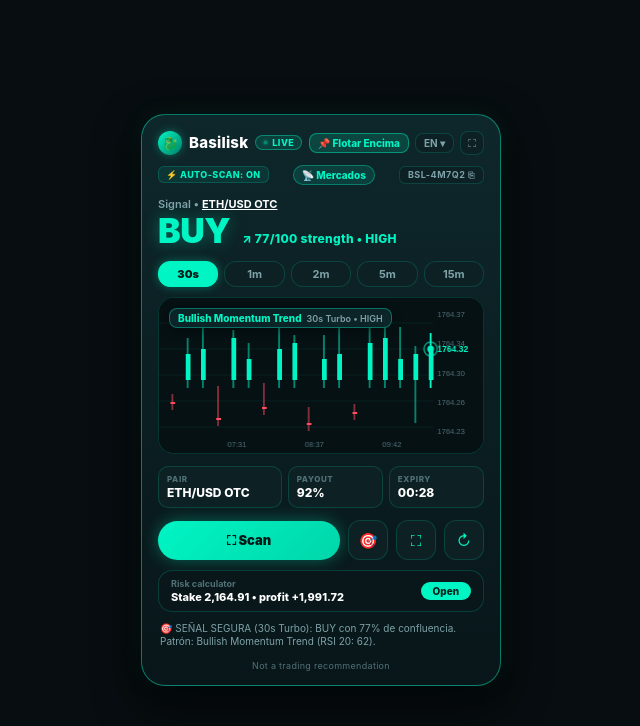
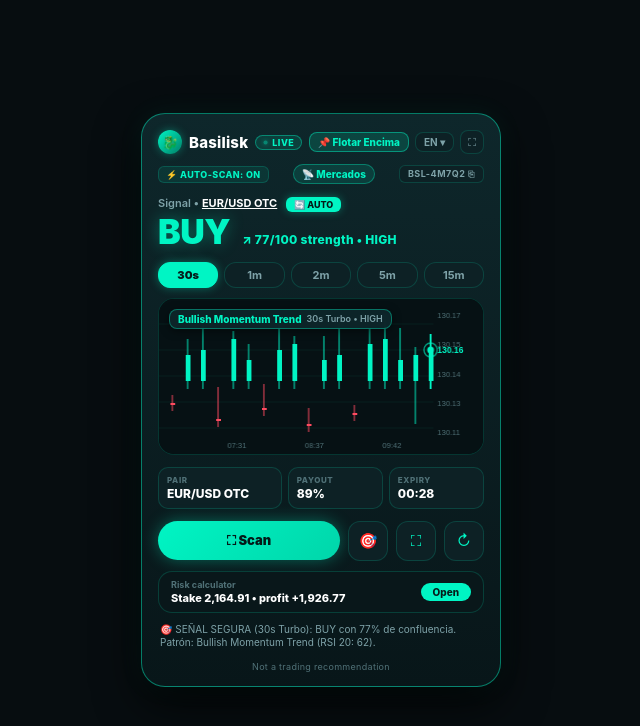
Before and after one commit to Beeshech93/minibot, a plain HTML site: page index.html in a window 1280 px wide. Shown: the whole page, without its empty margins (319-959 px from the left). Drawn offline with Linux system fonts and the light colour scheme.

Commit message:
feat(auto-pair): auto-rotador de pares de divisas inteligente a la mejor oportunidad en tiempo real

```diff
--- a/index.html
+++ b/index.html
@@ -206,6 +206,30 @@
       text-decoration: underline;
       cursor: pointer;
     }
+    .b-auto-pair-btn {
+      background: rgba(0, 245, 196, 0.15);
+      border: 1px solid rgba(0, 245, 196, 0.45);
+      color: var(--mint);
+      border-radius: 6px;
+      padding: 1px 7px;
+      font-size: 9px;
+      font-weight: 800;
+      cursor: pointer;
+      margin-left: 6px;
+      transition: all 0.2s ease;
+      vertical-align: middle;
+      display: inline-flex;
+      align-items: center;
+      gap: 3px;
+    }
+    .b-auto-pair-btn.active {
+      background: var(--mint);
+      color: #041918;
+      box-shadow: 0 0 8px var(--mint-glow);
+    }
+    .b-auto-pair-btn:hover {
+      transform: scale(1.05);
+    }
     .b-signal-main {
       display: flex;
       align-items: baseline;
@@ -597,7 +621,10 @@
 
     <!-- Signal Banner -->
     <div class="b-signal-section" id="signalSection">
-      <div class="b-asset-lbl">Signal • <span id="currentPairText" title="Clic para cambiar par">ETH/USD OTC</span></div>
+      <div class="b-asset-lbl">
+        Signal • <span id="currentPairText" title="Clic para seleccionar par de divisas">ETH/USD OTC</span>
+        <button class="b-auto-pair-btn active" id="autoPairToggle" title="Activar/Desactivar Cambio Automático de Pares de Divisas">🔄 AUTO</button>
+      </div>
       <div class="b-signal-main">
         <span class="b-signal-dir" id="signalDirText">BUY</span>
         <span class="b-signal-strength" id="signalStrengthText">↗ 75/100 strength • HIGH</span>
@@ -791,20 +818,22 @@
     // RADAR DE MERCADOS AUTOMÁTICO (AUTO-SCAN MULTIPAR POCKET OPTION)
     // =============================================================
     let autoScanEnabled = true;
+    let autoPairSwitchEnabled = true;
+    const autoPairToggle = document.getElementById('autoPairToggle');
 
     // Catálogo en vivo de pares OTC de Pocket Option con sus Payouts reales
     let marketCatalog = [
       { pair: "ETH/USD OTC", payout: 92, signal: "BUY", strength: 75, grade: "HIGH", setup: "Bullish Pin Bar", safe: true },
+      { pair: "USD/DZD OTC", payout: 82, signal: "BUY", strength: 74, grade: "HIGH", setup: "SMC Order Block", safe: true },
       { pair: "EUR/USD OTC", payout: 89, signal: "SELL", strength: 78, grade: "HIGH", setup: "Supply Block M1", safe: true },
       { pair: "AUD/NZD OTC", payout: 92, signal: "SELL", strength: 74, grade: "HIGH", setup: "Bearish Liquidity Sweep", safe: true },
       { pair: "USD/BRL OTC", payout: 92, signal: "ESPERAR", strength: 48, grade: "CHOP", setup: "Rango Lateral", safe: false },
       { pair: "CAD/JPY OTC", payout: 85, signal: "BUY", strength: 71, grade: "MID", setup: "Demand Block FVG", safe: true },
       { pair: "BTC/USD OTC", payout: 91, signal: "BUY", strength: 69, grade: "MID", setup: "Rebote EMA 21", safe: true },
-      { pair: "USD/DZD OTC", payout: 82, signal: "ESPERAR", strength: 52, grade: "NEUTRAL", setup: "Sin Confluencia", safe: false },
       { pair: "AUD/CHF OTC", payout: 92, signal: "ESPERAR", strength: 45, grade: "CHOP", setup: "Indecisión", safe: false }
     ];
 
-    function selectMarket(m) {
+    function selectMarket(m, isAuto = false) {
       currentPair = m.pair;
       currentPayout = m.payout;
       currentPairText.innerText = currentPair;
@@ -812,9 +841,51 @@
       metaPayoutVal.innerText = currentPayout + "%";
       updateRiskDisplay();
       renderMarketRadar();
-      infoText.innerText = `✅ Mercado activo: ${currentPair} (${currentPayout}% Payout). Escaneo continuo activo.`;
+      if (isAuto) {
+        playBeep(980, 0.15);
+        infoText.innerText = `🔄 Par cambiado automáticamente a ${currentPair} (${currentPayout}% Payout • ${m.signal} ${m.strength}%).`;
+      } else {
+        infoText.innerText = `✅ Mercado activo: ${currentPair} (${currentPayout}% Payout). Escaneo continuo activo.`;
+      }
       if (mediaStream) performAnalysis();
       else generateDemoFeed();
+    }
+
+    // Auto-Rotador Inteligente de Divisas: cambia automáticamente al par con mayor probabilidad
+    function checkAndAutoSwitchMarket() {
+      if (!autoPairSwitchEnabled) return;
+
+      const safeMarkets = [...marketCatalog]
+        .filter(m => m.safe && m.strength >= 72)
+        .sort((a, b) => (b.strength * b.payout) - (a.strength * a.payout));
+
+      if (safeMarkets.length > 0) {
+        const top = safeMarkets[0];
+        const cur = marketCatalog.find(m => m.pair === currentPair);
+        const curStrength = cur ? cur.strength : 50;
+
+        if (top.pair !== currentPair && (top.strength >= curStrength + 3 || !cur || !cur.safe)) {
+          selectMarket(top, true);
+        }
+      }
+    }
+
+    // Toggle Auto-Pair Switcher (Cambio automático de par de divisas)
+    if (autoPairToggle) {
+      autoPairToggle.addEventListener('click', (e) => {
+        e.stopPropagation();
+        autoPairSwitchEnabled = !autoPairSwitchEnabled;
+        if (autoPairSwitchEnabled) {
+          autoPairToggle.classList.add('active');
+          autoPairToggle.innerText = "🔄 AUTO";
+          infoText.innerText = "🔄 Cambio Automático de Divisas ACTIVADO: El bot rotará al par con la mejor señal segura.";
+          checkAndAutoSwitchMarket();
+        } else {
+          autoPairToggle.classList.remove('active');
+          autoPairToggle.innerText = "🔒 FIJO";
+          infoText.innerText = `🔒 Par fijado en ${currentPair}. No cambiará de activo automáticamente.`;
+        }
+      });
     }
 
     function renderMarketRadar() {
@@ -844,7 +915,7 @@
           </div>
         `;
         item.addEventListener('click', () => {
-          selectMarket(m);
+          selectMarket(m, false);
           marketScannerDrawer.style.display = 'none';
         });
         marketListContainer.appendChild(item);
@@ -1662,6 +1733,7 @@
       if (secsLeft === 0 && lastAlertTime !== sec) {
         playBeep(1150, 0.25);
         lastAlertTime = sec;
+        if (autoPairSwitchEnabled) checkAndAutoSwitchMarket();
         if (mediaStream) performAnalysis();
         else generateDemoFeed();
       }
@@ -1678,11 +1750,11 @@
       }, 1000);
     }
 
-    // Auto-actualización periódica de oportunidades en los demás pares
+    // Auto-actualización periódica de oportunidades y rotación automática de divisas
     setInterval(() => {
       marketCatalog.forEach(m => {
         if (m.pair !== currentPair) {
-          const delta = (Math.random() - 0.49) * 3;
+          const delta = (Math.random() - 0.48) * 4;
           m.strength = Math.max(42, Math.min(88, Math.round(m.strength + delta)));
           if (m.strength >= 68) {
             m.safe = true;
@@ -1696,7 +1768,10 @@
       if (marketScannerDrawer && marketScannerDrawer.style.display === 'flex') {
         renderMarketRadar();
       }
-    }, 10000);
+      if (autoPairSwitchEnabled) {
+        checkAndAutoSwitchMarket();
+      }
+    }, 8000);
 
     // Initial render
     updateExpiryUI();
```
